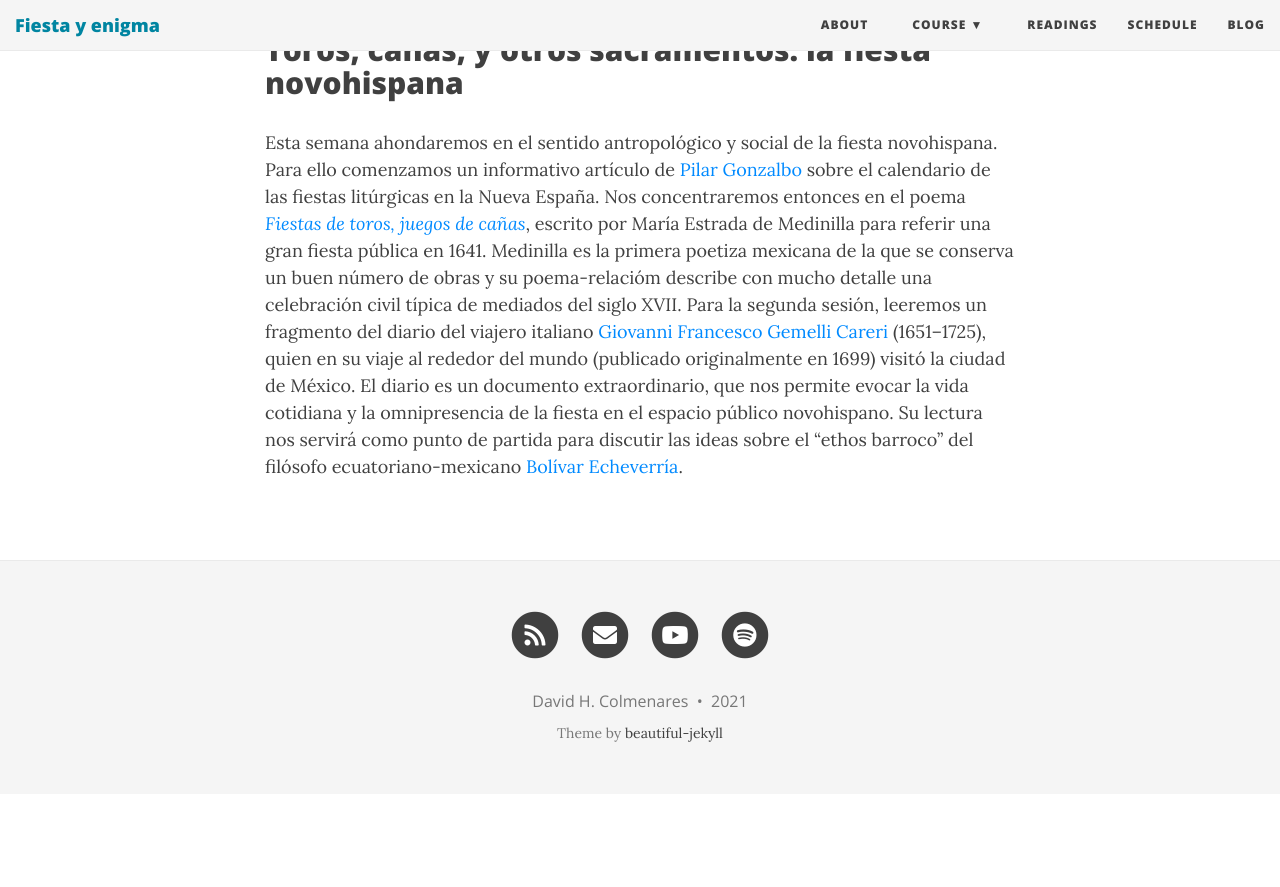
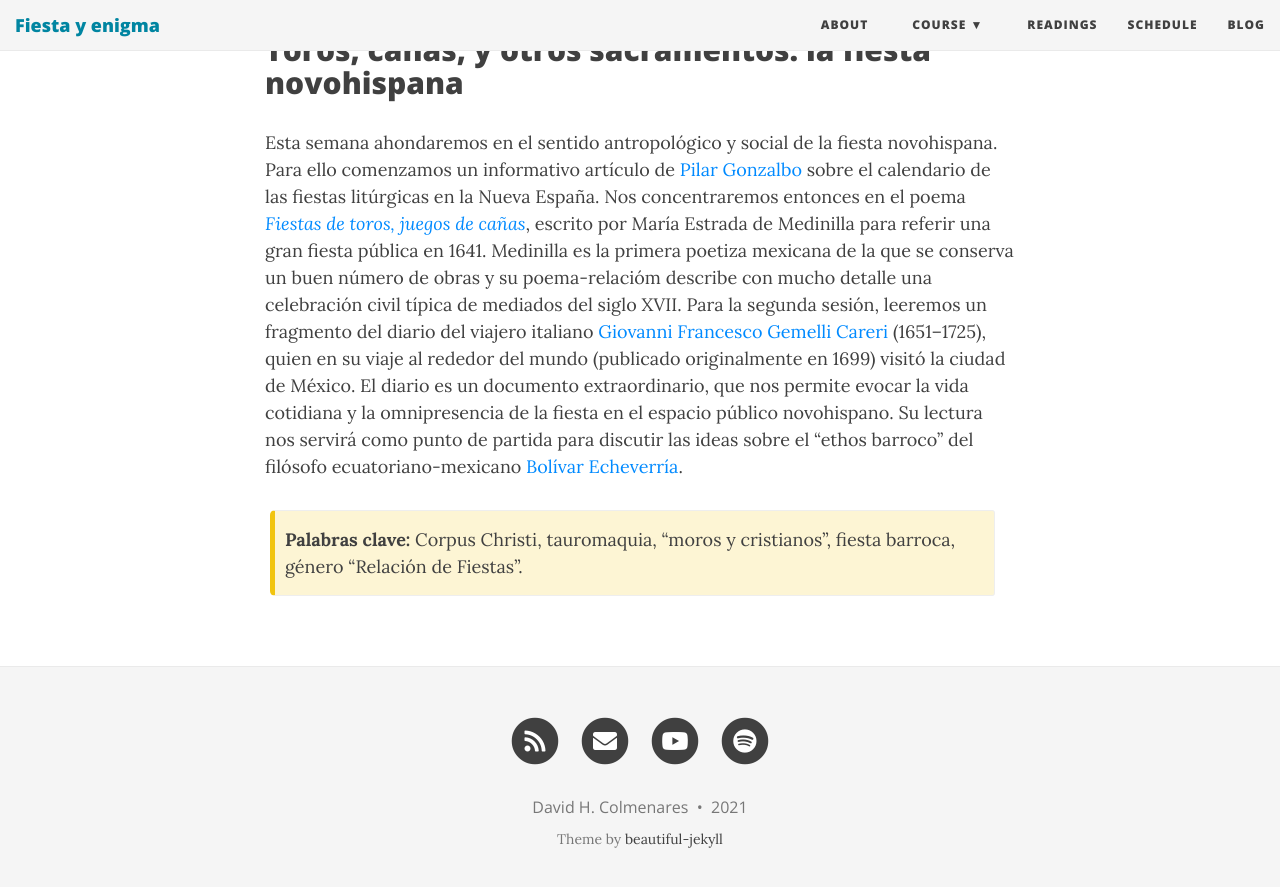
Before and after one commit to Hipomenes/novohispana, a Jekyll site: the page built from syllabus.md, in a window 1280 px wide and 900 px high, scrolled down 2190 px. Shown: the top 887 px of the window. Built offline with Jekyll 4.4.1, drawn with Linux system fonts in a browser that asks for light colours; nearby versions of some CDN libraries; before the commit the page ends 2984 px from its top, so only the background shows below that.

Commit message:
Update syllabus.md

```diff
--- a/syllabus.md
+++ b/syllabus.md
@@ -56,3 +56,6 @@
 ## Toros, cañas, y otros sacramentos: la fiesta novohispana
 
 Esta semana ahondaremos en el sentido antropológico y social de la fiesta novohispana. Para ello comenzamos un informativo artículo de [Pilar Gonzalbo]() sobre el calendario de las fiestas litúrgicas en la Nueva España. Nos concentraremos entonces en el poema [*Fiestas de toros, juegos de cañas*](), escrito por María Estrada de Medinilla para referir una gran fiesta pública en 1641. Medinilla es la primera poetiza mexicana de la que se conserva un buen número de obras y su poema-relacióm describe con mucho detalle una celebración civil típica de mediados del siglo XVII. Para la segunda sesión, leeremos un fragmento del diario del viajero italiano [Giovanni Francesco Gemelli Careri]() (1651–1725), quien en su viaje al rededor del mundo (publicado originalmente en 1699) visitó la ciudad de México. El diario es un documento extraordinario, que nos permite evocar la vida cotidiana y la omnipresencia de la fiesta en el espacio público novohispano. Su lectura nos servirá como punto de partida para discutir las ideas sobre el "ethos barroco" del filósofo ecuatoriano-mexicano [Bolívar Echeverría]().
+
+{: .box-warning}
+**Palabras clave:** Corpus Christi, tauromaquia, "moros y cristianos", fiesta barroca, género "Relación de Fiestas".
```
